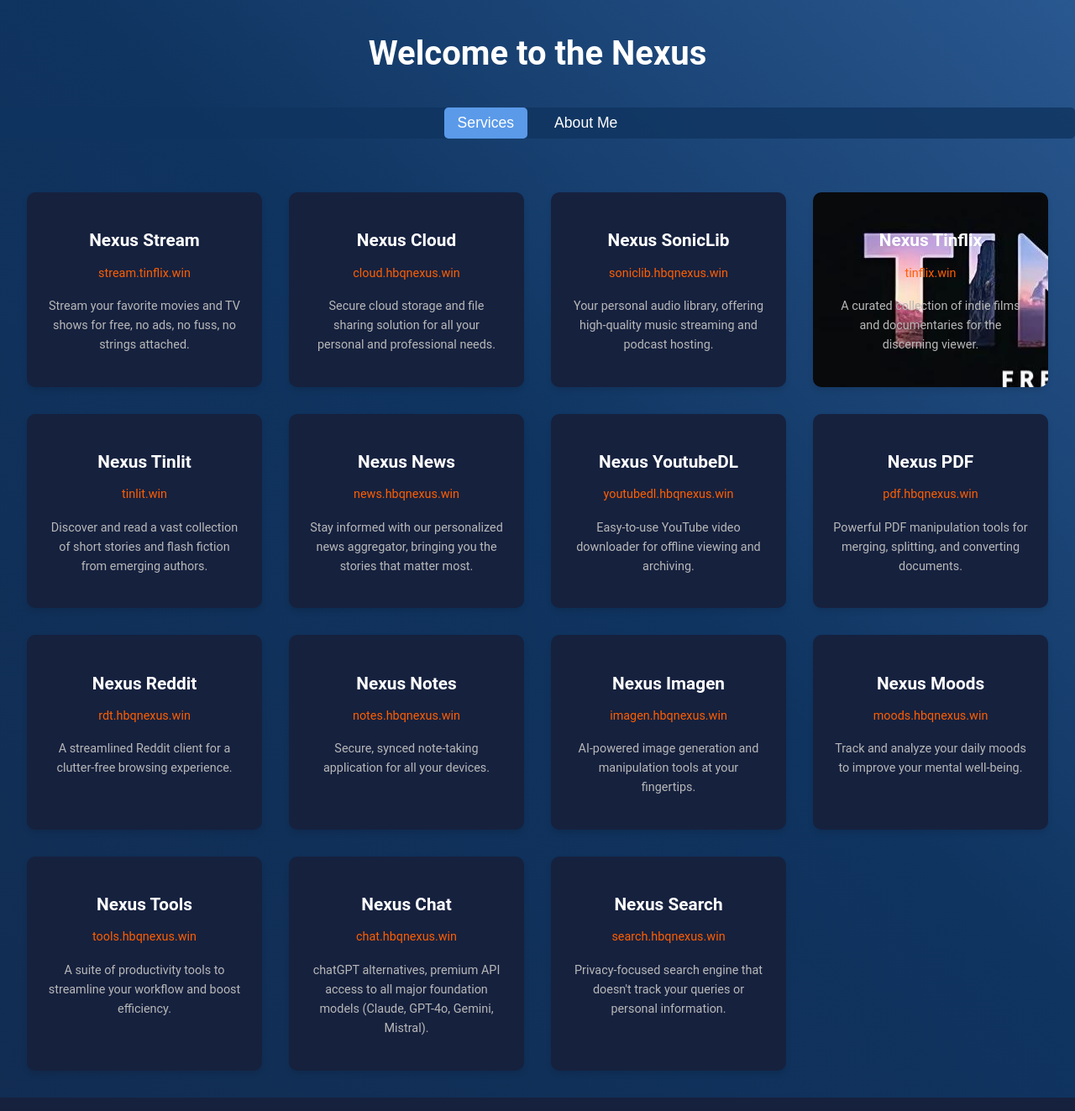
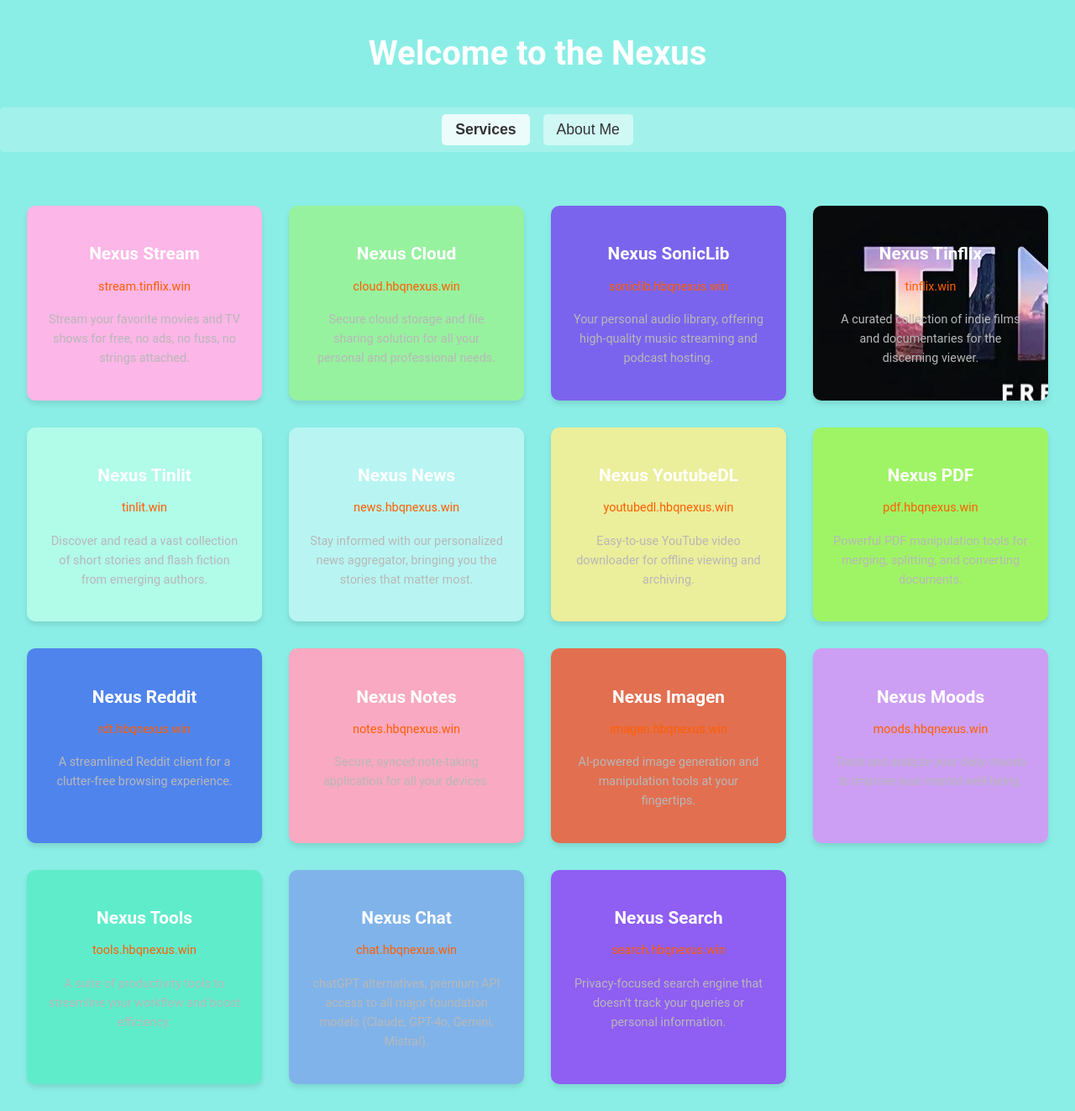
Before and after one commit to hbqdev/hbqnexus, a Flask app: page / in a window 1280 px wide. Shown: the whole page at 84% size. Run offline with Flask 3, Linux system fonts and the light colour scheme.

Commit message:
dynamic styling

```diff
--- a/static/css/style.css
+++ b/static/css/style.css
@@ -3,16 +3,13 @@ body {
     line-height: 1.6;
     margin: 0;
     padding: 0;
-    color: #ffffff;
-    background: linear-gradient(45deg, #1a1a2e, #16213e, #0f3460, #5a9ae9);
-    background-size: 400% 400%;
-    animation: gradientAnimation 20s ease infinite;
+    color: #333;
     min-height: 100vh;
+    transition: background-color 0.5s ease;
 }
 
 header {
     background-color: transparent;
-    color: #fff;
     text-align: center;
     padding: 2rem;
     position: relative;
@@ -39,6 +36,7 @@ h1 {
     margin: 0;
     font-size: 2.5rem;
     font-weight: 700;
+    transition: color 0.5s ease;
 }
 
 header p {
@@ -133,27 +131,29 @@ header p {
 }
 
 nav {
-    background-color: rgba(15, 52, 96, 0.8);
+    background-color: rgba(255, 255, 255, 0.2);
     border-radius: 5px;
     margin-bottom: 2rem;
     display: flex;
     justify-content: center;
+    padding: 0.5rem;
 }
 
 .tab-button {
-    background-color: transparent;
+    background-color: rgba(255, 255, 255, 0.5);
     border: none;
-    color: #ffffff;
+    color: #333;
     cursor: pointer;
     font-size: 1.1rem;
     padding: 0.5rem 1rem;
     transition: background-color 0.3s ease;
     margin: 0 0.5rem;
+    border-radius: 5px;
 }
 
 .tab-button.active {
-    background-color: #5a9ae9;
-    border-radius: 5px;
+    background-color: rgba(255, 255, 255, 0.8);
+    font-weight: bold;
 }
 
 .tab-content {
--- a/static/js/script.js
+++ b/static/js/script.js
@@ -1,4 +1,40 @@
+function generateRandomColor() {
+    const hue = Math.floor(Math.random() * 360);
+    const saturation = Math.floor(Math.random() * 30) + 70; // 70-100%
+    const lightness = Math.floor(Math.random() * 30) + 60; // 60-90%
+    return `hsl(${hue}, ${saturation}%, ${lightness}%)`;
+}
+
+function generateComplementaryColor(baseColor) {
+    const hue = parseInt(baseColor.match(/\d+/)[0]);
+    const complementaryHue = (hue + 180) % 360;
+    return `hsl(${complementaryHue}, 80%, 60%)`;
+}
+
+function getContrastColor(bgColor) {
+    const rgb = bgColor.match(/\d+/g);
+    const brightness = (parseInt(rgb[0]) * 299 + parseInt(rgb[1]) * 587 + parseInt(rgb[2]) * 114) / 1000;
+    return brightness > 128 ? '#000000' : '#ffffff';
+}
+
+function applyColors() {
+    const backgroundColor = generateRandomColor();
+    document.body.style.backgroundColor = backgroundColor;
+
+    const headerText = document.querySelector('h1');
+    headerText.style.color = getContrastColor(backgroundColor);
+
+    const cards = document.querySelectorAll('.service-card');
+    cards.forEach(card => {
+        const cardColor = generateRandomColor();
+        card.style.backgroundColor = cardColor;
+        card.style.color = getContrastColor(cardColor);
+    });
+}
+
 document.addEventListener('DOMContentLoaded', () => {
+    applyColors();
+    window.addEventListener('resize', applyColors);
     const cards = document.querySelectorAll('.service-card');
     const tabButtons = document.querySelectorAll('.tab-button');
     const tabContents = document.querySelectorAll('.tab-content');
```
